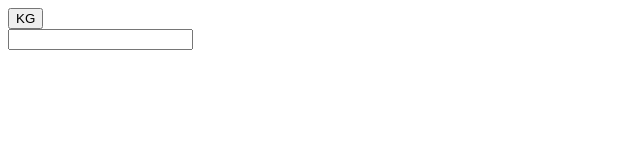
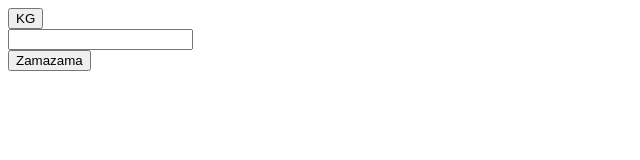
Before and after one commit to Gomo1emo/Khotso, a plain HTML site: page index.html in a window 1280 px wide. Shown: the whole page, without its empty margins (0-640 px from the left). Drawn offline with Linux system fonts and the light colour scheme.

Commit message:
new insertion

```diff
--- a/index.html
+++ b/index.html
@@ -8,5 +8,6 @@
 <body>
     <button>KG</button>
     <div><input type="text"></div>
+    <button>Zamazama </button>
 </body>
 </html>
```
